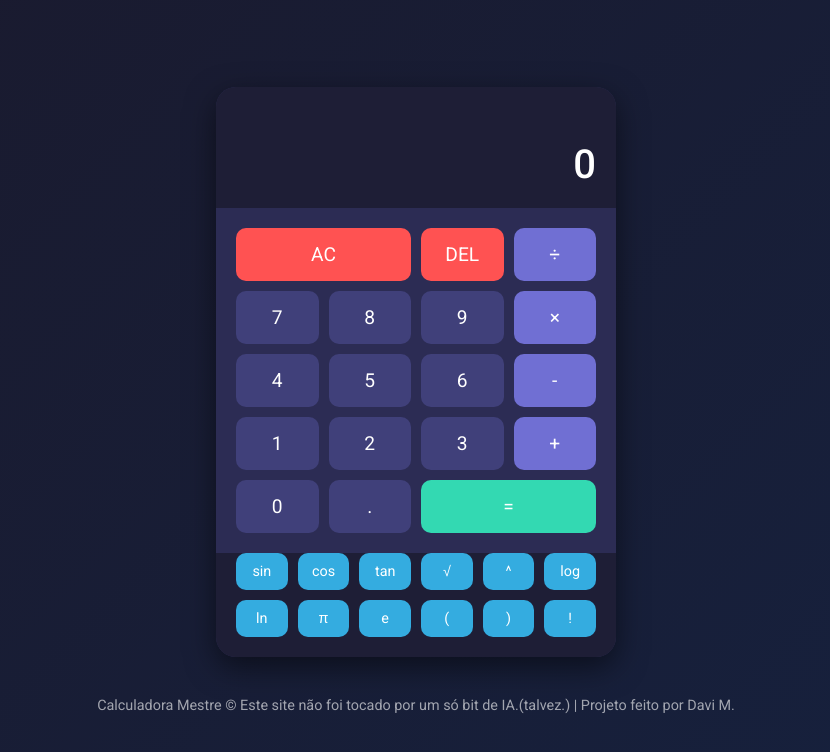
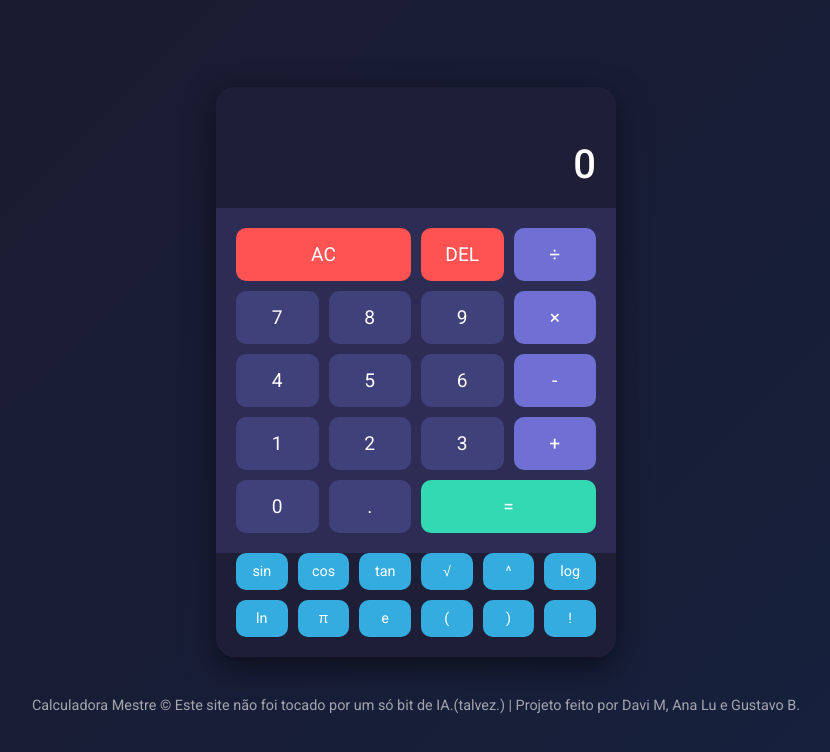
Before and after one commit to Ztenamz/calculadora-mestre, a plain HTML site: page index.html in a window 1280 px wide. Shown: the whole page, without its empty margins (224-1054 px from the left). Drawn offline with Linux system fonts and the light colour scheme.

Commit message:
Update index.html

```diff
--- a/index.html
+++ b/index.html
@@ -59,7 +59,7 @@
     </div>
 
     <footer class="footer">
-        <p>Calculadora Mestre © Este site não foi tocado por um só bit de IA.(talvez.) | Projeto feito por Davi M.</p>
+        <p>Calculadora Mestre © Este site não foi tocado por um só bit de IA.(talvez.) | Projeto feito por Davi M, Ana Lu e Gustavo B.</p>
     </footer>
 
     <script src="script.js"></script>
```
